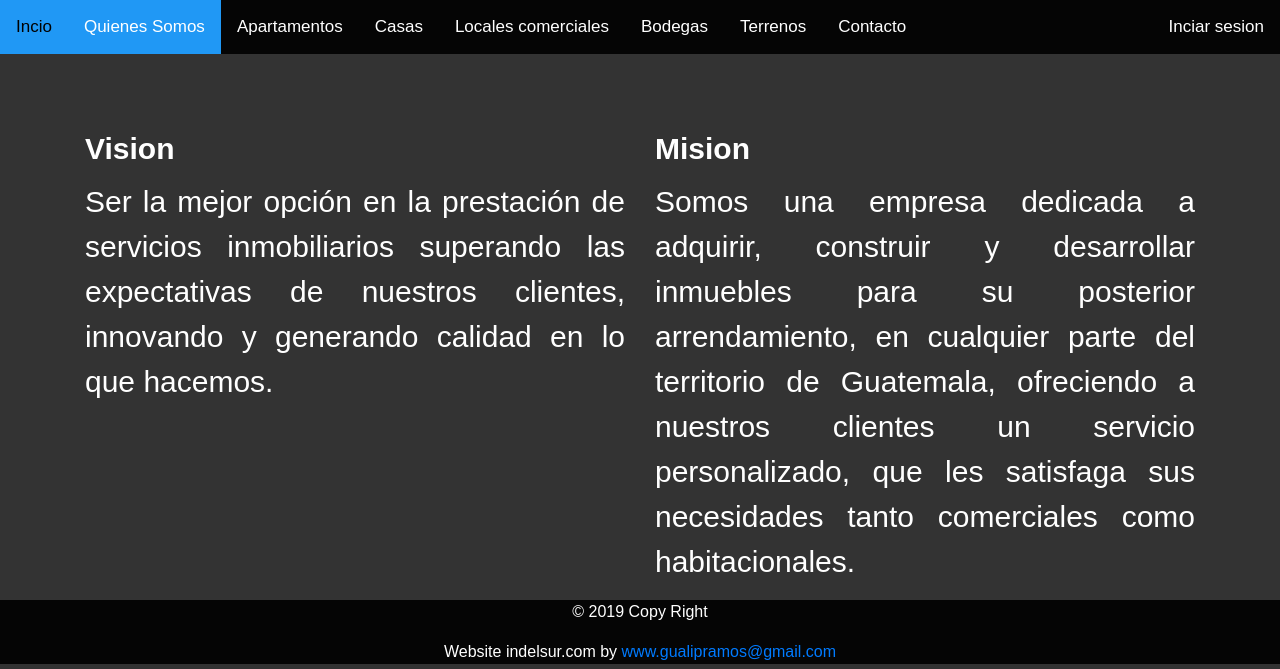
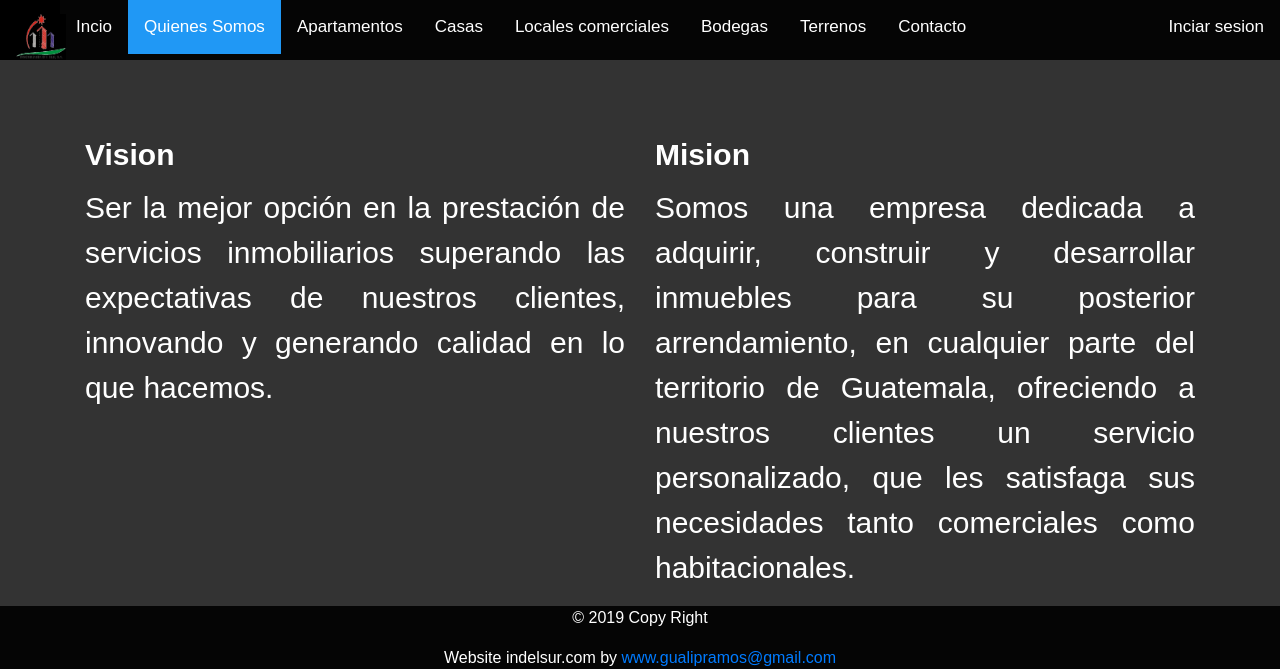
Before and after one commit to robertgar/byron, a PHP site: page /quienes.php in a window 1280 px wide. Shown: the top 669 px of the page. Run offline with PHP 8.4, Linux system fonts and the light colour scheme.

Commit message:
Update quienes.php

```diff
--- a/quienes.php
+++ b/quienes.php
@@ -4,6 +4,7 @@
 <!DOCTYPE html>
 <html>
 <head>
+  <title>Inmuebles</title>
 <meta name="viewport" content="width=device-width, initial-scale=1">
 <link rel="stylesheet" href="https://cdnjs.cloudflare.com/ajax/libs/font-awesome/4.7.0/css/font-awesome.min.css">
   <link rel="stylesheet" href="https://maxcdn.bootstrapcdn.com/bootstrap/4.0.0/css/bootstrap.min.css">
@@ -11,6 +12,7 @@
   <script src="https://maxcdn.bootstrapcdn.com/bootstrap/4.0.0/js/bootstrap.min.js"></script>
 
 <style type="text/css">
+
 body {
   margin: 0;
   font-family: Arial, Helvetica, sans-serif;
@@ -78,11 +80,22 @@ footer{
 .par{
   font-size: 30px;
 }
+#m1{
+  width: 50px;
+  height: 50px;
+}
+
+.im{
+  background-image: url("im/logo.jpeg");
+   width: 60px;
+  height: 60px;
+}
 </style>
 </head>
 <body>
 
 <div class="topnav" id="myTopnav">
+  <a class="im"><img src="im/logo.jpeg" id="m1"></a>
   <a href="index.php">Incio</a>
   <a href="quienes.php"  class="active">Quienes Somos</a>
   <a href="apart.php">Apartamentos</a>
```
